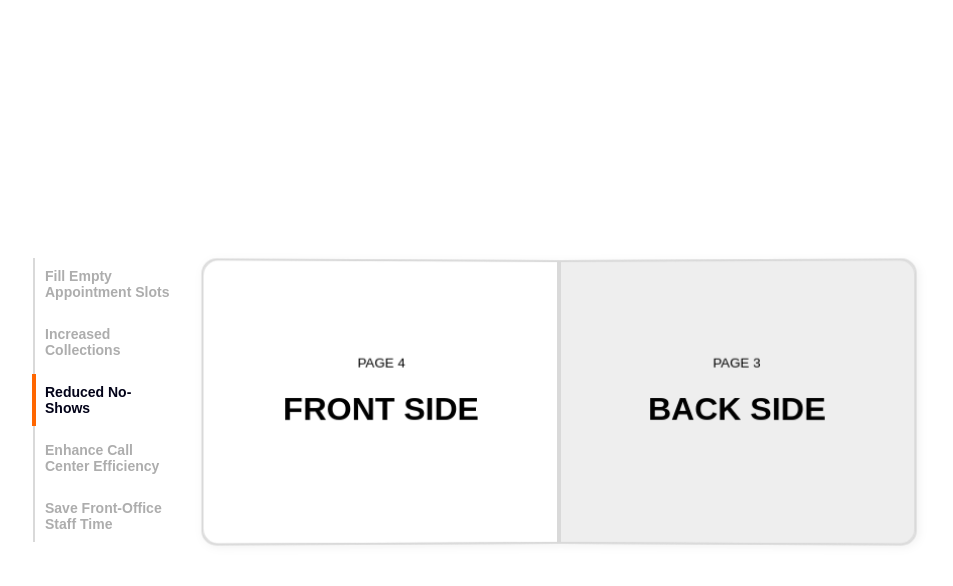
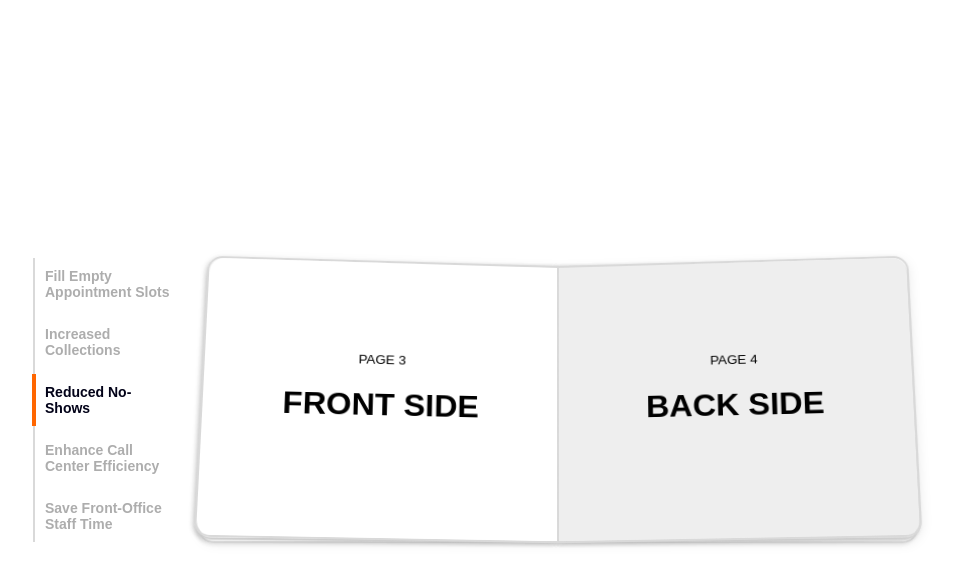
Before and after one commit to w-studies/flipbook, a plain HTML site: page public/index.html in a window 1280 px wide. Both pictures are taken after a click on the element 280 px from the left and 400 px from the top of the page. Shown: the whole page, without its empty margins (171-1124 px from the left). Drawn offline with Linux system fonts and the light colour scheme; a web font is replaced by a local one.

Commit message:
feat: flip forwards

```diff
--- a/public/assets/css/styles.css
+++ b/public/assets/css/styles.css
@@ -4,6 +4,11 @@
   --button-height: 52px;
   --spacing-factor: 6px;
   --active-index: 0;
+}
+
+*,
+:before:after {
+  box-sizing: border-box;
 }
 
 html {
@@ -51,10 +56,8 @@ body {
     z-index: 3;
   }
 
-  &:has(button.active) {
-    &::before {
-      border-color: #FF6600;
-    }
+  &::before {
+    border-color: #FF6600;
   }
 
   &::after {
@@ -90,26 +93,33 @@ body {
 .flip-cards-container {
   --container-width: 700px;
   --page-width: calc(var(--container-width)/2);
-  --active-index: 0deg;
   --border-radius: 15px 0 0 15px;
 
   display: flex;
   width: var(--container-width);
   transform-style: preserve-3d;
-  transform: rotateX(10deg);
   perspective: 2000px;
   filter: drop-shadow(2px 2px 5px rgba(0, 0, 0, 0.06));
+
+  .flip-cards-body {
+    position: relative;
+    transform-style: preserve-3d;
+    width: 100%;
+    transform: rotateX(16deg);
+  }
 
   .page {
     width: var(--page-width);
     height: 100%;
     border-radius: var(--border-radius);
     border: 2px solid #D9D9D9;
+    border-right-width: 1px;
     transition: all .6s ease;
     position: absolute;
     transform-origin: right;
-
     transform-style: preserve-3d;
+    transform: rotateY(180deg);
+    box-shadow: 2px 1px 5px rgba(0, 0, 0, .1);
 
     .page--front-side,
     .page--back-side {
@@ -134,53 +144,20 @@ body {
       transform: rotateY(180deg);
     }
 
-    &.page-1 {
-      z-index: 5;
-      transform: rotateY(4deg);
-    }
-
-    &.page-2 {
-      z-index: 4;
-      transform: rotateY(8deg);
-    }
-
-    &.page-3 {
-      z-index: 3;
-      transform: rotateY(6deg);
-    }
-
-    &.page-4 {
-      z-index: 2;
-      transform: rotateY(4deg);
-    }
-
-    &.page-5 {
-      z-index: 1;
-      transform: rotateY(2deg);
+    &[data-page] {
+      transform: rotateY(calc(167deg + var(--active-index) * 2deg));
     }
 
     &.active {
-      transform: rotateY(calc(180deg - var(--active-index)));
 
-      &.page-1 {
-        z-index: 1;
+      transform: rotateY(0deg);
+
+      &[data-page] {
+        transform: rotateY(calc(-1deg + var(--active-index) * 2deg));
+        z-index: var(--active-index);
       }
 
-      &.page-2 {
-        z-index: 2;
-      }
-
-      &.page-3 {
-        z-index: 3;
-      }
-
-      &.page-4 {
-        z-index: 4;
-      }
-
-      &.page-5 {
-        z-index: 5;
-      }
+      box-shadow: -2px 1px 5px rgba(0, 0, 0, .1);
     }
   }
 }
--- a/public/assets/js/app.js
+++ b/public/assets/js/app.js
@@ -1,49 +1,68 @@
-const flipBook = (book, buttonsContainer) => {
-  const pages = book.children
+const flipBook = book => {
+  const bookBody = book.querySelector('div.flip-cards-body')
+  const pages = Array.from(bookBody.querySelectorAll('div[data-page]'))
+
+  const flipPage = pageToFlip => {
+    const [page] = pages.filter(page => page.dataset.page === pageToFlip)
+
+    if (!page) {
+      // unflip all
+      for (const i in pages) {
+        flip(pages[i], 'remove')
+      }
+      return
+    }
+
+    const pageIndex = pages.indexOf(page)
+    // unflip all pages after
+    for (let i = pageIndex; i > -1; i--) {
+      flip(pages[i], 'remove')
+    }
+    // flip all pages before
+    for (let i = pageIndex; i < pages.length; i++) {
+      flip(pages[i])
+    }
+    flip(page)
+  }
+
+  const flip = (page, action = 'add') => {
+    if (page) {
+      page.style.setProperty('--active-index', page.dataset.page)
+      page.classList[action]('active')
+    }
+  }
+
+  flipPage(0)
+
+  return {
+    flipPage
+  }
+}
+
+const flipBookOne = flipBook(document.querySelector('div.flip-cards-container'))
+
+const buttonsContainer = document.querySelector('div.buttons-container')
 const buttons = buttonsContainer.children
-
 // listen for button clicks
 buttonsContainer.onclick = e => {
   e.preventDefault()
   const { target } = e
 
   if (target.matches('button')) {
-      const buttonIndex = Array.prototype.indexOf.call(buttons, target)
-      setButtonActive(buttonIndex)
-      flipPage(buttonIndex)
+    const pageToFlip = target.dataset.flip
+    setButtonActive(target)
+    flipBookOne.flipPage(pageToFlip)
   }
 }
 
-  const setButtonActive = index => {
+const setButtonActive = button => {
   for (const button of buttons) {
     button.classList.remove('active')
   }
-    buttons[index].classList.add('active')
+
+  button.classList.add('active')
+  const index = Array.prototype.indexOf.call(buttons, button)
 
   // move vertical marker
   buttonsContainer.style.setProperty('--active-index', index)
 }
-
-  const flipPage = index => {
-    // todas antes dessa devem ser flipadas
-    for (let i = --index; i > -1; i--) {
-      console.log('ativar :>> ', i)
-      flip(pages[i], i)
-    }
-    // todas depois dessa, devem ser desflipadas
-    for (let i = ++index; i < pages.length; i++) {
-      flip(pages[i], i, 'remove')
-    }
-    flip(pages[index], index)
-  }
-
-  const flip = (page, index, action = 'add') => {
-    page.style.setProperty('--active-index', `${index * 2}deg`)
-    page.classList[action]('active')
-  }
-}
-
-flipBook(
-  document.querySelector('div.flip-cards-container'),
-  document.querySelector('div.buttons-container')
-)
--- a/public/index.html
+++ b/public/index.html
@@ -11,24 +11,57 @@
 <body>
   <div class="container display-desktop">
     <div class="buttons-container">
-      <button>Fill Empty Appointment Slots</button>
-      <button>Increased Collections</button>
-      <button>Reduced No-Shows</button>
-      <button>Enhance Call Center Efficiency</button>
-      <button>Save Front-Office Staff Time</button>
+      <button data-flip='1' class='active'>Fill Empty Appointment Slots</button>
+      <button data-flip='2'>Increased Collections</button>
+      <button data-flip='3'>Reduced No-Shows</button>
+      <button data-flip='4'>Enhance Call Center Efficiency</button>
+      <button data-flip='5'>Save Front-Office Staff Time</button>
     </div>
     <div class="flip-cards-container">
-      <div class="page page-1">
+      <div class="flip-cards-body">
+        <div class="page active">
           <div class="page--front-side">
             <small>PAGE 1</small>
             <h1>FRONT SIDE</h1>
           </div>
+        </div>
+        <div class="page">
           <div class="page--back-side">
-          <small>PAGE 1</small>
+            <small>PAGE 6</small>
             <h1>BACK SIDE</h1>
           </div>
         </div>
-      <div class="page page-2">
+        <div class="page" data-page='5'>
+          <div class="page--front-side">
+            <small>PAGE 5</small>
+            <h1>FRONT SIDE</h1>
+          </div>
+          <div class="page--back-side">
+            <small>PAGE 5</small>
+            <h1>BACK SIDE</h1>
+          </div>
+        </div>
+        <div class="page" data-page='4'>
+          <div class="page--front-side">
+            <small>PAGE 4</small>
+            <h1>FRONT SIDE</h1>
+          </div>
+          <div class="page--back-side">
+            <small>PAGE 4</small>
+            <h1>BACK SIDE</h1>
+          </div>
+        </div>
+        <div class="page" data-page='3'>
+          <div class="page--front-side">
+            <small>PAGE 3</small>
+            <h1>FRONT SIDE</h1>
+          </div>
+          <div class="page--back-side">
+            <small>PAGE 3</small>
+            <h1>BACK SIDE</h1>
+          </div>
+        </div>
+        <div class="page" data-page='2'>
           <div class="page--front-side">
             <small>PAGE 2</small>
             <h1>FRONT SIDE</h1>
@@ -38,35 +71,6 @@
             <h1>BACK SIDE</h1>
           </div>
         </div>
-      <div class="page page-3">
-        <div class="page--front-side">
-          <small>PAGE 3</small>
-          <h1>FRONT SIDE</h1>
-        </div>
-        <div class="page--back-side">
-          <small>PAGE 3</small>
-          <h1>BACK SIDE</h1>
-        </div>
-      </div>
-      <div class="page page-4">
-        <div class="page--front-side">
-          <small>PAGE 4</small>
-          <h1>FRONT SIDE</h1>
-        </div>
-        <div class="page--back-side">
-          <small>PAGE 4</small>
-          <h1>BACK SIDE</h1>
-        </div>
-      </div>
-      <div class="page page-5">
-        <div class="page--front-side">
-          <small>PAGE 5</small>
-          <h1>FRONT SIDE</h1>
-        </div>
-        <div class="page--back-side">
-          <small>PAGE 5</small>
-          <h1>BACK SIDE</h1>
-        </div>
       </div>
     </div>
   </div>
```
Lines whose indentation alone changed are shown as unchanged.
